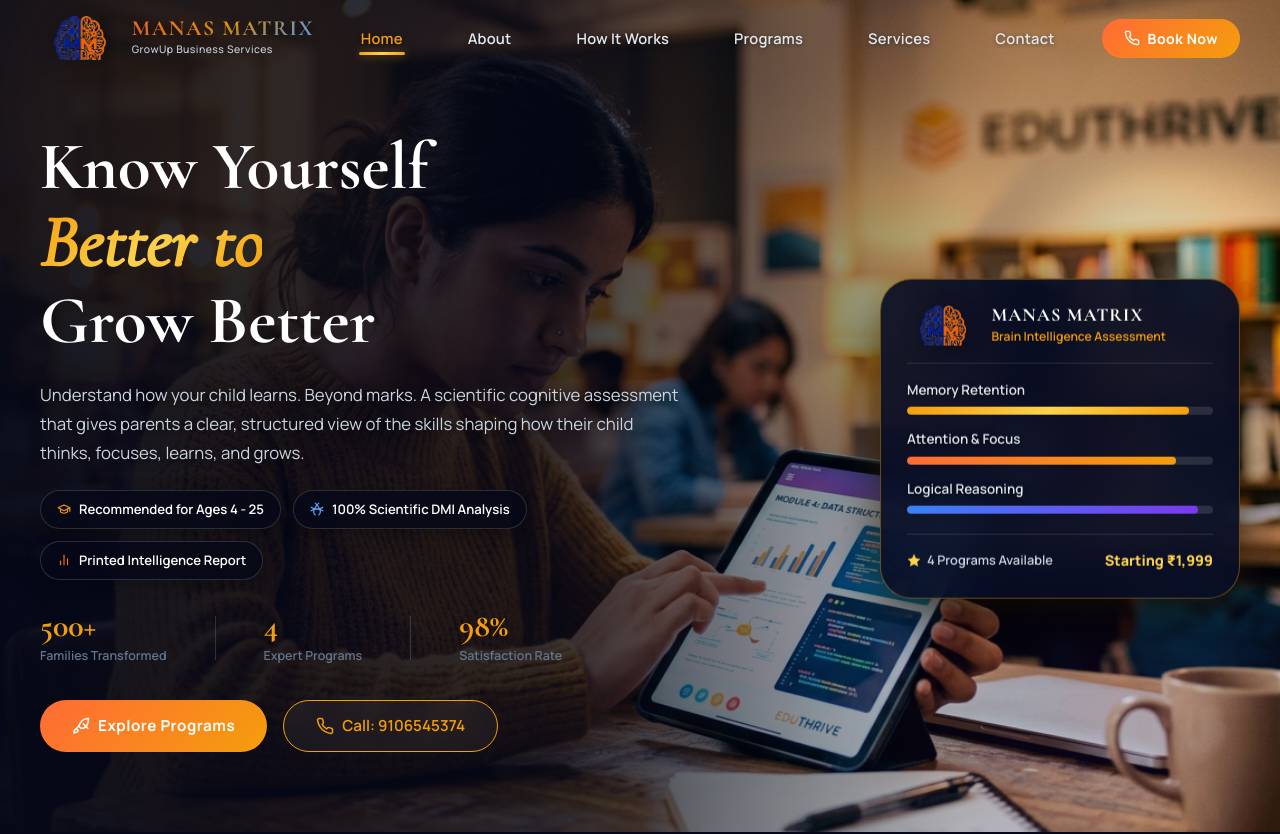
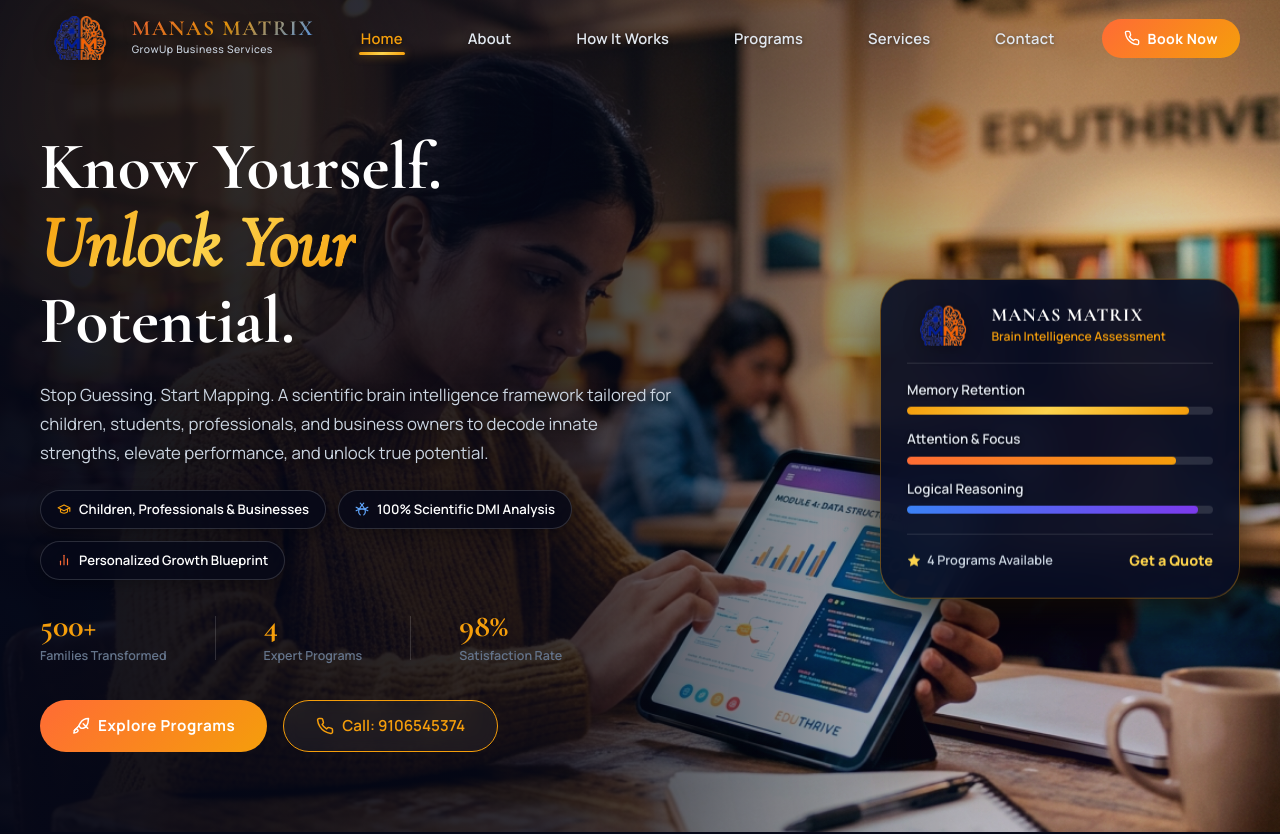
Before and after one commit to fuertenitesh-sys/ManasMatrix_Latest, a React (Vite) app: page / in a window 1280 px wide. Shown: the top 834 px of the page. Built offline with nearby package versions, Linux system fonts and the light colour scheme.

Commit message:
Update Hero section text for all audiences and remove price tag from floating card

```diff
--- a/src/components/Hero/Hero.jsx
+++ b/src/components/Hero/Hero.jsx
@@ -40,21 +40,21 @@ const Hero = () => {
 
           {/* Heading - Original text size preserved */}
           <h1 className="hero__title">
-            <span className="hero__title-line">Know Yourself</span>
-            <span className="hero__title-highlight gradient-text-gold">Better to</span>
-            <span className="hero__title-line">Grow Better</span>
+            <span className="hero__title-line">Know Yourself.</span>
+            <span className="hero__title-highlight gradient-text-gold">Unlock Your</span>
+            <span className="hero__title-line">Potential.</span>
           </h1>
 
           {/* Subtitle - Original text size preserved */}
           <p className="hero__subtitle">
-            Understand how your child learns. Beyond marks. A scientific cognitive assessment that gives parents a clear, structured view of the skills shaping how their child thinks, focuses, learns, and grows.
+            Stop Guessing. Start Mapping. A scientific brain intelligence framework tailored for children, students, professionals, and business owners to decode innate strengths, elevate performance, and unlock true potential.
           </p>
 
           {/* Feature Pills with Vector SVG Icons */}
           <div className="hero__pills">
             <span className="hero__pill">
               <GraduationCapIcon size={14} color="#F59E0B" />
-              <span>Recommended for Ages 4 - 25</span>
+              <span>Children, Professionals & Businesses</span>
             </span>
             <span className="hero__pill">
               <DnaIcon size={14} color="#60A5FA" />
@@ -62,7 +62,7 @@ const Hero = () => {
             </span>
             <span className="hero__pill">
               <BarChartIcon size={14} color="#FF6B35" />
-              <span>Printed Intelligence Report</span>
+              <span>Personalized Growth Blueprint</span>
             </span>
           </div>
 
@@ -128,7 +128,7 @@ const Hero = () => {
                 <StarIcon size={14} color="#FCD34D" />
                 <span>4 Programs Available</span>
               </span>
-              <span className="hero__card-price">Starting ₹1,999</span>
+              <span className="hero__card-price">Get a Quote</span>
             </div>
           </div>
         </div>
```
